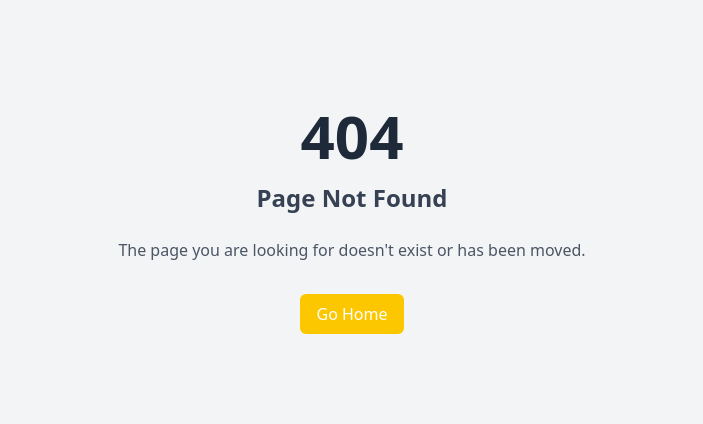
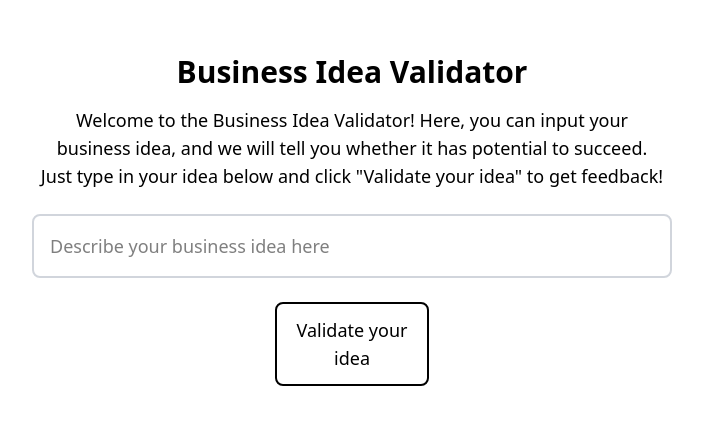
Before and after one commit to ojasharma/Team-Rocket, a React (Vite) app in the folder frontend/: page /validator in a window 1280 px wide. Before the commit this address had no page. Shown: the part 180-604 px from the top of the page, without its empty margins (288-991 px from the left). Built offline with nearby package versions, Linux system fonts and the light colour scheme; a web font is replaced by a local one.

Commit message:
validator layout

```diff
--- a/frontend/package.json
+++ b/frontend/package.json
@@ -17,6 +17,7 @@
     "@radix-ui/react-tooltip": "^1.1.8",
     "@tailwindcss/vite": "^4.0.14",
     "@tanstack/react-query": "^5.69.0",
+    "axios": "^1.8.4",
     "class-variance-authority": "^0.7.1",
     "date-fns": "^4.1.0",
     "lucide-react": "^0.483.0",
--- a/frontend/src/App.tsx
+++ b/frontend/src/App.tsx
@@ -8,6 +8,7 @@ import Blogs from "../src/pages/Blogs";
 import NotFound from "../src/pages/NotFound";
 import HomePage from "./HomePage";
 import AuthForm from "./Auth";
+import BusinessIdeaValidator from "./pages/Validator";
 
 const queryClient = new QueryClient();
 
@@ -24,6 +25,7 @@ const App = () => {
             {/* ADD ALL CUSTOM ROUTES ABOVE THE CATCH-ALL "*" ROUTE */}
             <Route path="/home" element={<HomePage/>} />
             <Route path="/api/auth" element={<AuthForm/>} />
+            <Route path="/validator" element={<BusinessIdeaValidator/>} />
             <Route path="*" element={<NotFound />} />
           </Routes>
         </BrowserRouter>
--- /dev/null
+++ b/frontend/src/pages/Validator.tsx
@@ -0,0 +1,82 @@
+import React, { useState } from 'react';
+import axios from 'axios';
+
+const BusinessIdeaValidator: React.FC = () => {
+  const [businessIdea, setBusinessIdea] = useState<string>('');
+  const [loading, setLoading] = useState<boolean>(false);
+  const [validationResult, setValidationResult] = useState<string | null>(null);
+
+  // Handle input change
+  const handleInputChange = (e: React.ChangeEvent<HTMLInputElement>) => {
+    setBusinessIdea(e.target.value);
+  };
+
+  // Handle button click
+  const validateIdea = async () => {
+    if (!businessIdea) {
+      alert("Please enter a business idea.");
+      return;
+    }
+
+    setLoading(true); // Show loader
+    setValidationResult(null); // Reset previous validation result
+
+    try {
+      // Send the request to your backend (replace with actual endpoint)
+      const response = await axios.post('https://api.example.com/validate', {
+        idea: businessIdea,
+      });
+
+      // Assuming the API returns a message on whether the idea is viable or not
+      setValidationResult(response.data.message);
+    } catch (error) {
+      console.error('Error validating business idea:', error);
+      setValidationResult('There was an error validating your idea. Please try again.');
+    } finally {
+      setLoading(false); // Hide loader after the request is done
+    }
+  };
+
+  return (
+    <div className="max-w-2xl mx-auto p-6 text-center w-screen h-screen flex flex-col items-center justify-center">
+      <h1 className="text-3xl font-semibold mb-4">Business Idea Validator</h1>
+      <p className="text-lg mb-6">
+        Welcome to the Business Idea Validator! Here, you can input your business idea, and we will tell you whether it has potential to succeed. Just type in your idea below and click "Validate your idea" to get feedback!
+      </p>
+
+      <div className="mb-6">
+      <input
+              type="text"
+              id="business-idea"
+              value={businessIdea}
+              onChange={handleInputChange}
+              placeholder="Describe your business idea here"
+              className="w-[50vw] p-4 text-lg border-2 border-gray-300 rounded-lg focus:outline-none focus:ring-2 focus:ring-blue-500 focus:border-blue-500 transition duration-300 ease-in-out"
+            />
+      </div>
+
+      <button
+        onClick={validateIdea}
+        className="w-[12vw] py-3 bg-white text-black border-2 cursor-pointer text-lg rounded-lg hover:bg-yellow-500 transition duration-300"
+      >
+        Validate your idea
+      </button>
+
+      {/* Show loader while validating */}
+      {loading && (
+        <div className="mt-4">
+          <div className="w-12 h-12 border-4 border-t-4 border-blue-500 border-solid rounded-full animate-spin mx-auto"></div>
+        </div>
+      )}
+
+      {/* Show validation result */}
+      {validationResult && (
+        <div className="mt-6">
+          <h3 className="text-xl font-semibold">{validationResult}</h3>
+        </div>
+      )}
+    </div>
+  );
+};
+
+export default BusinessIdeaValidator;
```
Also changed, not shown: 1 other file (tests, documents, lock files or other folders).
